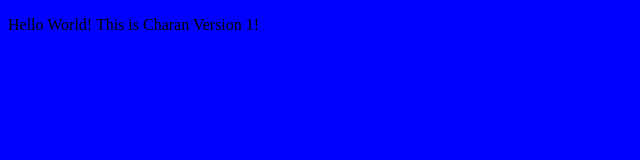
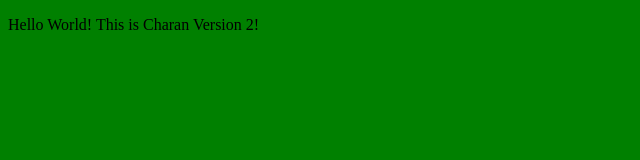
Before and after one commit to charankumarthirumala/Capstone-Project, a plain HTML site: page index.html in a window 1280 px wide. Shown: the whole page, without its empty margins (0-640 px from the left). Drawn offline with Linux system fonts and the light colour scheme.

Commit message:
rolling update

```diff
--- a/index.html
+++ b/index.html
@@ -3,7 +3,7 @@
 <head>
 	<title>Capstone project</title>
 </head>
-<body style="background: blue;">
-	<p>Hello World! This is Charan Version 1!</p>
+<body style="background: green;">
+	<p>Hello World! This is Charan Version 2!</p>
 </body>
 </html>
```
Also changed, not shown: Screenshots/Rolling-update.PNG (added), Screenshots/webpage -1.PNG (added).
